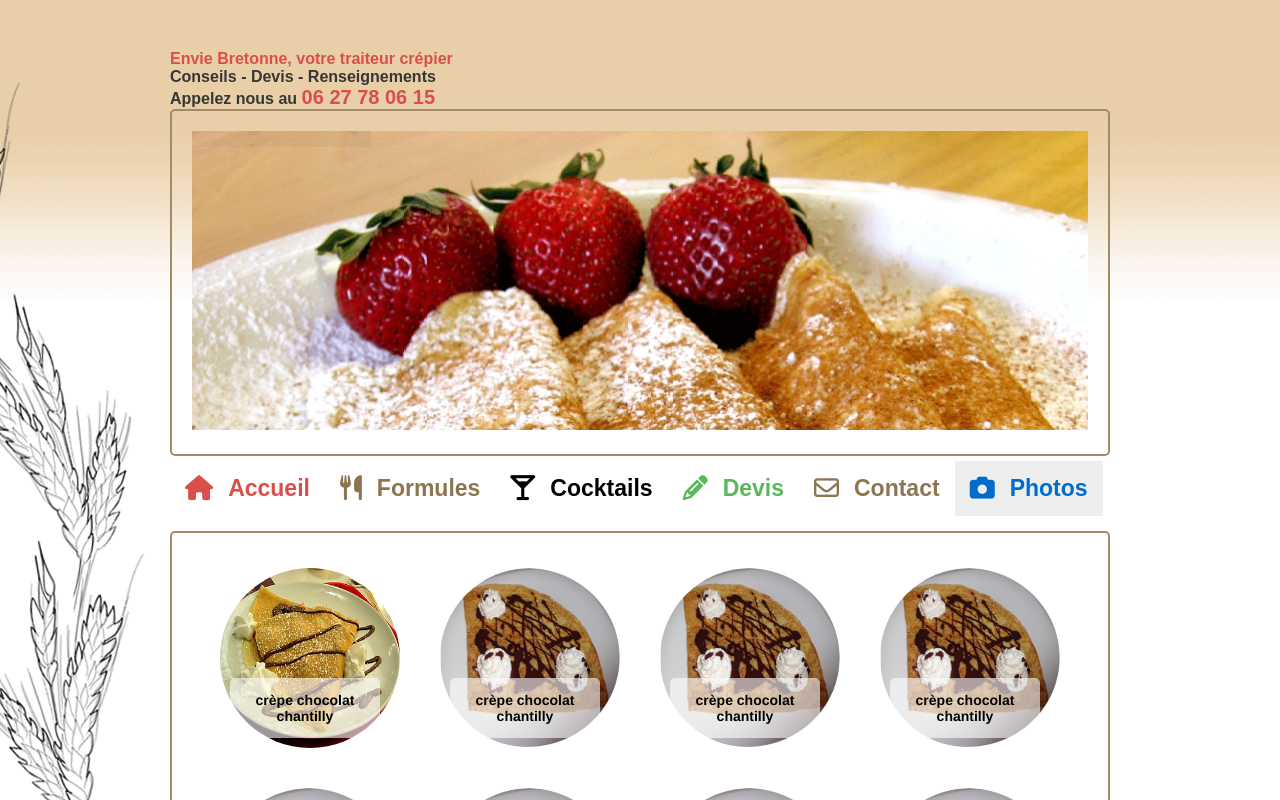
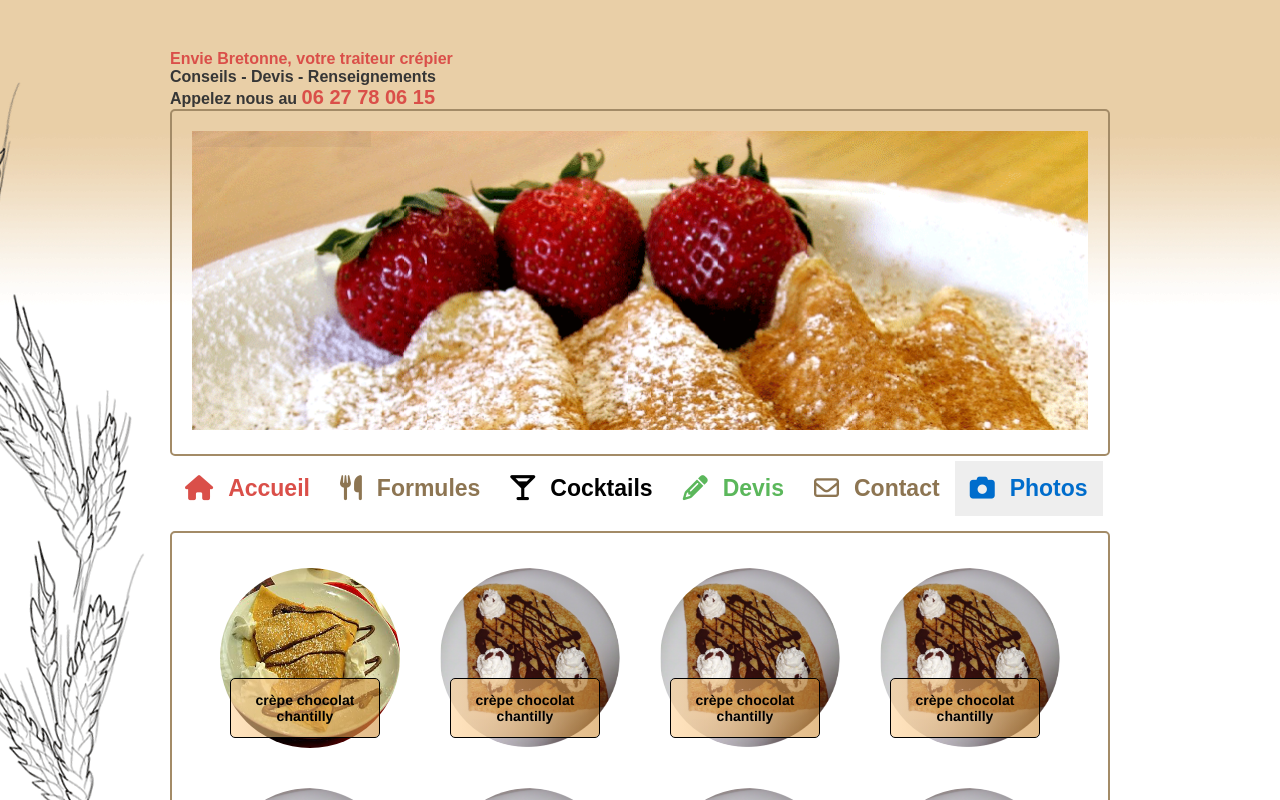
Before and after one commit to krommmm/envie-bretonne, a React (Create React App) app: page /Photos in a window 1280 px wide. Shown: the top 800 px of the page. Built offline with nearby package versions, Linux system fonts and the light colour scheme.

Commit message:
ajout all

```diff
--- a/src/styles/photos.css
+++ b/src/styles/photos.css
@@ -43,7 +43,12 @@
 	top: 60%;
 	left: 10%;
 	color: black;
-	background-color: rgba(255, 255, 255, 0.6);
+	background-image: linear-gradient(
+		to right,
+		rgba(255, 209, 148, 0.6),
+		rgba(209, 145, 60, 0.6)
+	);
+	border: 1px solid black;
 	padding: 11px;
 	border-radius: 5px;
 	text-align: center;
```
